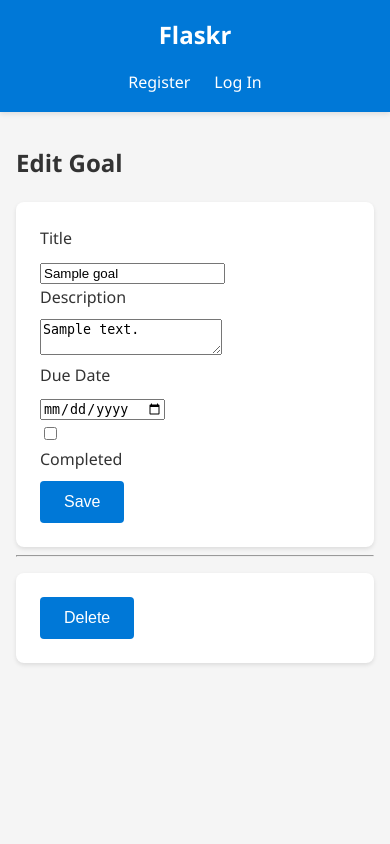
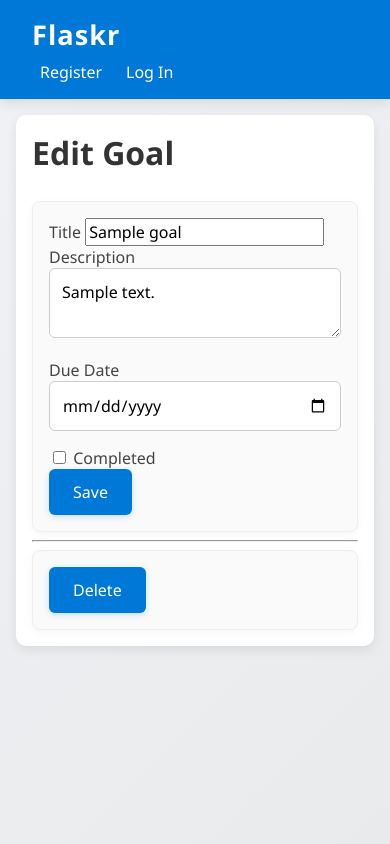
Before and after one commit to Moinul59/Goal-Tracker-Python-App, a Flask app: template flaskr/templates/goals/update.html in a window 390 px wide. Run offline with Flask 3, Linux system fonts and the light colour scheme; the template is opened without the code that fills it: most values are stand-ins (such as "Sample title", 1, 10 or a date in 2020); some libraries are stand-ins or nearby versions.

Commit message:
style: update css

```diff
--- a/flaskr/static/style.css
+++ b/flaskr/static/style.css
@@ -1,27 +1,28 @@
-/* General styles */
+/* Base Styles */
 body {
   font-family: "Segoe UI", Tahoma, Geneva, Verdana, sans-serif;
-  line-height: 1.6;
+  background: linear-gradient(135deg, #f0f2f5, #e8eaec);
+  color: #333;
   margin: 0;
   padding: 0;
-  background-color: #f5f5f5;
-  color: #333;
+  min-height: 100vh;
 }
 
-/* Layout */
+/* Navigation */
 nav {
   background: #0078d7;
-  color: white;
   padding: 1rem 2rem;
   display: flex;
   justify-content: space-between;
   align-items: center;
-  box-shadow: 0 2px 5px rgba(0, 0, 0, 0.1);
+  box-shadow: 0 4px 12px rgba(0, 0, 0, 0.1);
 }
 
 nav h1 {
+  color: white;
+  font-size: 1.7rem;
   margin: 0;
-  font-size: 1.5rem;
+  letter-spacing: 1px;
 }
 
 nav ul {
@@ -29,102 +30,213 @@ nav ul {
   margin: 0;
   padding: 0;
   display: flex;
-}
-
-nav li {
-  margin-left: 1.5rem;
+  gap: 1.5rem;
 }
 
 nav a {
   color: white;
   text-decoration: none;
   font-weight: 500;
+  padding: 0.25rem 0.5rem;
+  border-radius: 4px;
+  transition: background 0.2s ease;
 }
 
 nav a:hover {
-  text-decoration: underline;
+  background: rgba(255, 255, 255, 0.2);
 }
 
+/* Content */
 .content {
-  max-width: 800px;
+  max-width: 820px;
+  padding: 2rem;
+  background: white;
+  border-radius: 10px;
   margin: 2rem auto;
-  padding: 0 2rem;
+  box-shadow: 0 4px 12px rgba(0, 0, 0, 0.08);
+  transition: box-shadow 0.2s ease;
+}
+
+.content:hover {
+  box-shadow: 0 8px 24px rgba(0, 0, 0, 0.1);
+}
+
+h1,
+h2 {
+  color: #333;
+}
+
+h1 {
+  margin-top: 0;
+  font-size: 2rem;
+  font-weight: 600;
 }
 
 /* Forms */
 form {
-  background: white;
-  padding: 2rem;
+  background: #fafafa;
+  padding: 1.5rem;
   border-radius: 8px;
-  box-shadow: 0 2px 4px rgba(0, 0, 0, 0.1);
-  margin-top: 1rem;
+  border: 1px solid #eee;
+  box-shadow: 0 2px 8px rgba(0, 0, 0, 0.04);
 }
 
 label {
-  display: block;
-  margin-bottom: 0.5rem;
   font-weight: 500;
+  margin-bottom: 0.25rem;
+  color: #444;
+}
+
+input,
+textarea,
+button {
+  font-family: inherit;
+  font-size: 1rem;
 }
 
 input[type="text"],
 input[type="email"],
-input[type="password"] {
+input[type="password"],
+input[type="date"],
+textarea {
   width: 100%;
   padding: 0.75rem;
+  border: 1px solid #ccc;
+  border-radius: 6px;
   margin-bottom: 1rem;
-  border: 1px solid #ddd;
-  border-radius: 4px;
   box-sizing: border-box;
-  font-size: 1rem;
+  transition: border 0.2s;
+}
+
+input:focus,
+textarea:focus {
+  border-color: #0078d7;
+  box-shadow: 0 0 0 2px rgba(0, 120, 215, 0.1);
+  outline: none;
 }
 
 input[type="submit"],
-button[type="submit"] {
+button {
   background: #0078d7;
   color: white;
+  padding: 0.75rem 1.5rem;
   border: none;
-  padding: 0.75rem 1.5rem;
+  border-radius: 6px;
+  cursor: pointer;
+  font-weight: 500;
+  box-shadow: 0 2px 6px rgba(0, 120, 215, 0.2);
+  transition: background 0.2s;
+}
+
+input[type="submit"]:hover,
+button:hover {
+  background: #005fae;
+}
+
+/* Goal items */
+.goal {
+  background: #f9f9f9;
+  padding: 1rem;
+  border-radius: 8px;
+  margin-bottom: 1rem;
+  box-shadow: 0 2px 6px rgba(0, 0, 0, 0.04);
+  transition: box-shadow 0.2s;
+}
+
+.goal:hover {
+  box-shadow: 0 4px 12px rgba(0, 0, 0, 0.06);
+}
+
+.goal header {
+  display: flex;
+  align-items: center;
+  justify-content: space-between;
+  flex-wrap: wrap;
+}
+
+.goal h1 {
+  font-size: 1.2rem;
+  margin: 0;
+  color: #222;
+}
+
+.goal .about {
+  font-size: 0.9rem;
+  color: #777;
+}
+
+.actions {
+  display: flex;
+  align-items: center;
+  gap: 0.5rem;
+}
+
+.actions a,
+.actions button {
+  background: none;
+  color: #0078d7;
+  padding: 0.5rem 0.75rem;
+  border: none;
+  cursor: pointer;
   border-radius: 4px;
-  cursor: pointer;
-  font-size: 1rem;
+  transition: background 0.2s;
+  font-size: 0.9rem;
+  text-decoration: none;
   font-weight: 500;
 }
 
-input[type="submit"]:hover,
-button[type="submit"]:hover {
-  background: #005a9e;
+.actions a:hover,
+.actions button:hover {
+  background: rgba(0, 120, 215, 0.1);
+}
+
+.actions .danger {
+  color: #ff4c4c;
+}
+
+.actions .danger:hover {
+  background: rgba(255, 76, 76, 0.1);
 }
 
 /* Flash messages */
 .flash {
   background: #e6f7ff;
-  color: #0078d7;
+  border-left: 4px solid #0078d7;
   padding: 1rem;
   border-radius: 4px;
   margin-bottom: 1rem;
-  border-left: 4px solid #0078d7;
+  color: #005a9e;
+  font-weight: 500;
 }
 
-/* Responsive design */
+/* Responsive Design */
 @media (max-width: 600px) {
   nav {
     flex-direction: column;
+    align-items: flex-start;
+  }
+
+  nav ul {
+    padding-top: 0.5rem;
+    flex-wrap: wrap;
+    gap: 0.5rem;
+  }
+
+  .content {
+    padding: 1rem;
+    margin: 1rem;
+  }
+
+  form {
     padding: 1rem;
   }
 
-  nav ul {
-    margin-top: 1rem;
+  .goal header {
+    flex-direction: column;
+    align-items: flex-start;
   }
 
-  nav li {
-    margin: 0 0.75rem;
-  }
-
-  .content {
-    padding: 0 1rem;
-  }
-
-  form {
-    padding: 1.5rem;
+  .actions {
+    margin-top: 0.5rem;
   }
 }
```
